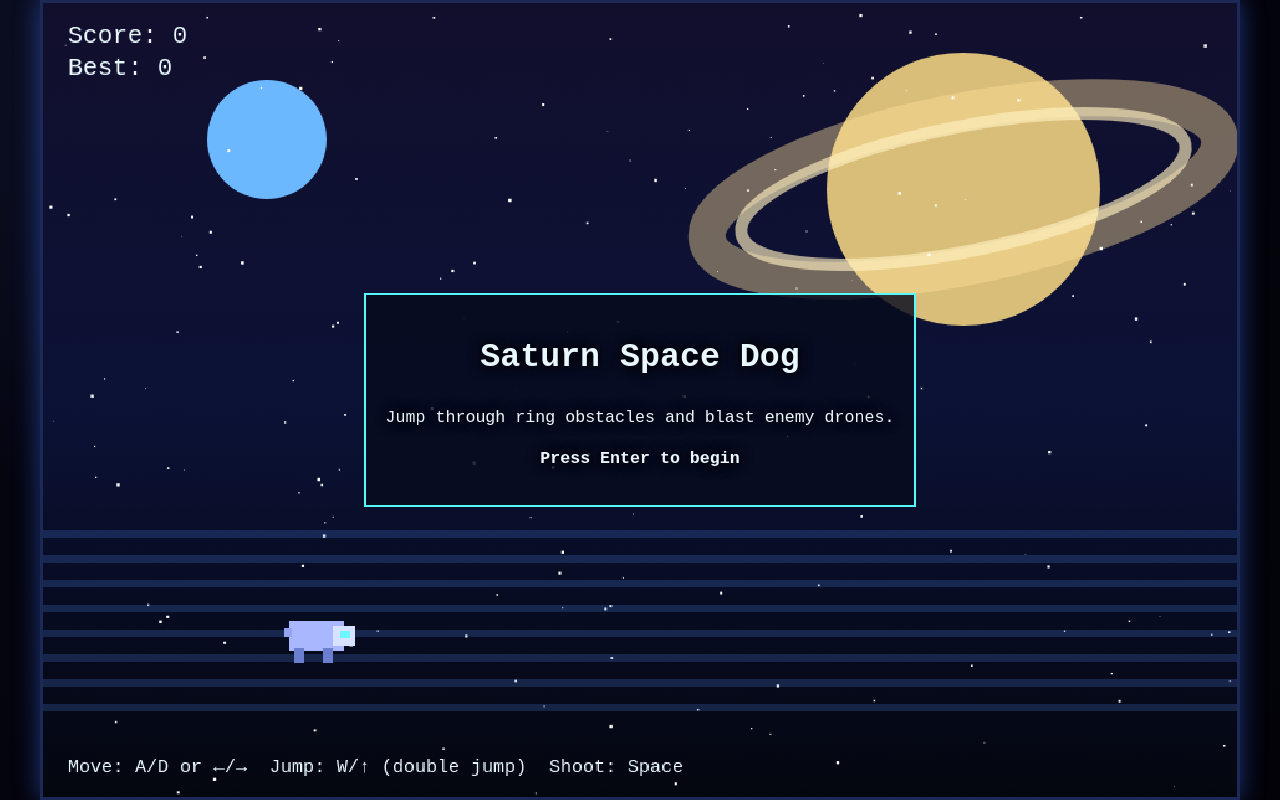
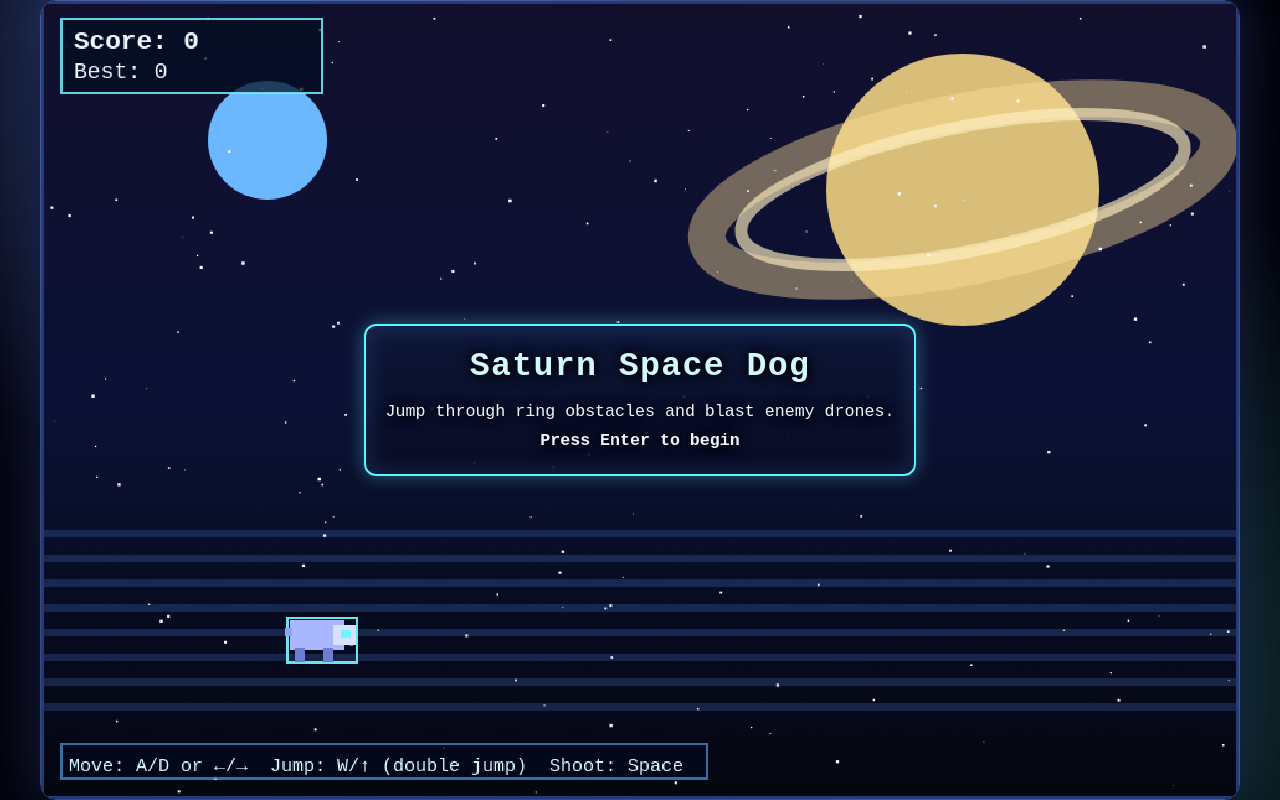
Before and after one commit to robbie-likescodes/Vibe-Code-with-Kellen, a plain HTML site: page index.html in a window 1280 px wide. Drawn offline with Linux system fonts and the light colour scheme.

Commit message:
Improve game visuals and UI readability

```diff
--- a/game.js
+++ b/game.js
@@ -246,6 +246,9 @@ function drawSaturnSky() {
 function drawDog() {
   const x = dog.x;
   const y = dog.y;
+  ctx.strokeStyle = 'rgba(125, 248, 255, 0.9)';
+  ctx.lineWidth = 2;
+  ctx.strokeRect(x + 6, y + 6, 56, 36);
   ctx.fillStyle = '#a9b7ff';
   ctx.fillRect(x + 8, y + 8, 44, 24);
   ctx.fillStyle = '#d6e2ff';
@@ -271,6 +274,9 @@ function draw() {
   obstacles.forEach((o) => {
     ctx.fillStyle = '#8f8ca8';
     ctx.fillRect(o.x, o.y, o.w, o.h);
+    ctx.strokeStyle = '#dde4ff';
+    ctx.lineWidth = 2;
+    ctx.strokeRect(o.x, o.y, o.w, o.h);
     if (o.ring) {
       ctx.strokeStyle = 'rgba(255,218,133,0.55)';
       ctx.lineWidth = 6;
@@ -281,21 +287,27 @@ function draw() {
   });
 
   enemies.forEach((e) => {
+    ctx.shadowColor = 'rgba(255, 80, 170, 0.8)';
+    ctx.shadowBlur = 14;
     ctx.fillStyle = '#ff4da6';
     ctx.beginPath();
     ctx.arc(e.x, e.y, e.r, 0, Math.PI * 2);
     ctx.fill();
     ctx.fillStyle = '#fff';
     ctx.fillRect(e.x - 8, e.y - 3, 16, 6);
+    ctx.shadowBlur = 0;
   });
 
   lasers.forEach((l) => {
+    ctx.shadowColor = '#74f5ff';
+    ctx.shadowBlur = 12;
     ctx.strokeStyle = '#74f5ff';
     ctx.lineWidth = 4;
     ctx.beginPath();
     ctx.moveTo(l.x, l.y);
     ctx.lineTo(l.x - 24, l.y);
     ctx.stroke();
+    ctx.shadowBlur = 0;
   });
 
   particles.forEach((p) => {
@@ -307,11 +319,21 @@ function draw() {
 
   drawDog();
 
+  ctx.fillStyle = 'rgba(3, 13, 33, 0.72)';
+  ctx.fillRect(14, 12, 210, 60);
+  ctx.strokeStyle = 'rgba(111, 242, 255, 0.85)';
+  ctx.strokeRect(14, 12, 210, 60);
   ctx.fillStyle = '#e9f7ff';
-  ctx.font = '20px monospace';
-  ctx.fillText(`Score: ${Math.floor(game.score)}`, 20, 32);
-  ctx.fillText(`Best: ${Math.floor(game.best)}`, 20, 58);
+  ctx.font = 'bold 21px monospace';
+  ctx.fillText(`Score: ${Math.floor(game.score)}`, 24, 36);
+  ctx.font = '18px monospace';
+  ctx.fillText(`Best: ${Math.floor(game.best)}`, 24, 60);
   ctx.font = '15px monospace';
+  ctx.fillStyle = 'rgba(2, 8, 26, 0.78)';
+  ctx.fillRect(14, H - 42, 520, 28);
+  ctx.strokeStyle = 'rgba(90, 180, 255, 0.6)';
+  ctx.strokeRect(14, H - 42, 520, 28);
+  ctx.fillStyle = '#d9f7ff';
   ctx.fillText('Move: A/D or ←/→  Jump: W/↑ (double jump)  Shoot: Space', 20, H - 20);
 
   if (game.state === 'start') {
--- a/style.css
+++ b/style.css
@@ -4,6 +4,7 @@
   --text: #e9f7ff;
   --accent: #55f9ff;
   --danger: #ff4f8b;
+  --glow: #6ef8ff;
 }
 
 * { box-sizing: border-box; }
@@ -13,7 +14,10 @@ body {
   min-height: 100vh;
   display: grid;
   place-items: center;
-  background: radial-gradient(circle at 25% 10%, #131b3a 0%, var(--bg) 42%, #020208 100%);
+  background:
+    radial-gradient(circle at 20% 5%, rgba(112, 163, 255, 0.25) 0%, transparent 35%),
+    radial-gradient(circle at 85% 85%, rgba(82, 255, 228, 0.2) 0%, transparent 38%),
+    radial-gradient(circle at 25% 10%, #131b3a 0%, var(--bg) 42%, #020208 100%);
   color: var(--text);
   font-family: "Courier New", Courier, monospace;
 }
@@ -22,14 +26,18 @@ body {
   position: relative;
   width: min(96vw, 1200px);
   aspect-ratio: 3 / 2;
+  border-radius: 16px;
+  overflow: hidden;
+  border: 1px solid rgba(123, 162, 255, 0.45);
+  box-shadow: 0 24px 60px rgba(0, 0, 0, 0.5), 0 0 50px rgba(85, 120, 255, 0.32);
 }
 
 #gameCanvas {
   width: 100%;
   height: 100%;
   display: block;
-  border: 3px solid #1c2855;
-  box-shadow: 0 0 24px rgba(61, 113, 255, 0.45);
+  border: 3px solid #243a7a;
+  box-shadow: inset 0 0 32px rgba(68, 142, 255, 0.25);
   background: #000;
   image-rendering: pixelated;
 }
@@ -49,10 +57,22 @@ body {
 }
 
 .panel {
-  background: var(--panel);
+  background: linear-gradient(180deg, rgba(14, 22, 56, 0.9), rgba(8, 12, 34, 0.92));
   border: 2px solid var(--accent);
+  border-radius: 12px;
+  box-shadow: 0 0 18px rgba(110, 248, 255, 0.35), inset 0 0 24px rgba(84, 156, 255, 0.2);
   padding: 1rem 1.25rem;
   max-width: 92%;
+}
+
+.panel h1 {
+  margin: 0 0 0.5rem;
+  color: #d1f8ff;
+  letter-spacing: 0.04em;
+}
+
+.panel p {
+  margin: 0.25rem 0;
 }
 
 .error {
```
